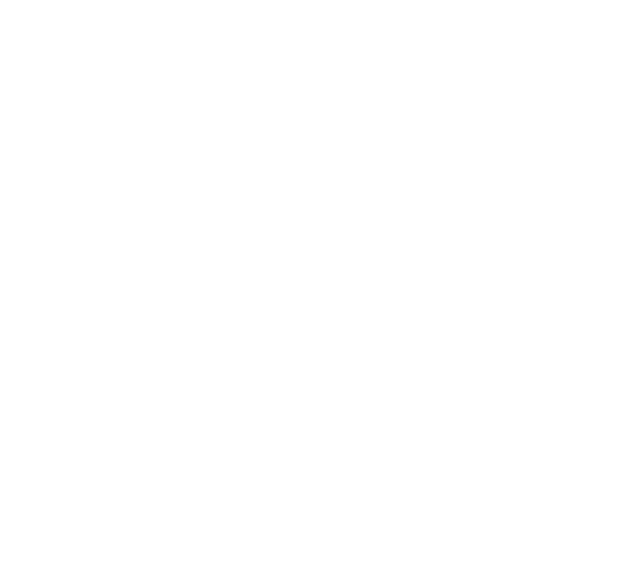
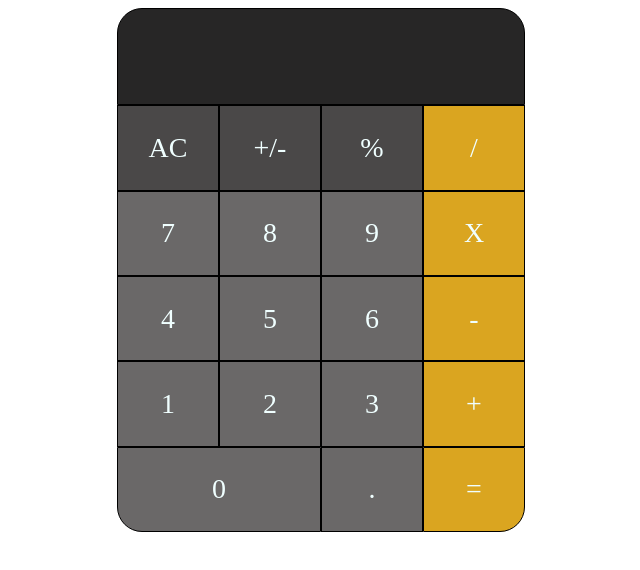
Before and after one commit to WiggityWig/Calculator, a plain HTML site: page index.html in a window 1280 px wide. Shown: the whole page, without its empty margins (298-938 px from the left). Drawn offline with Linux system fonts and the light colour scheme.

Commit message:
add stlye

```diff
--- a/index.html
+++ b/index.html
@@ -8,29 +8,29 @@
     <script src = "script.js" defer></script>
     <title>Document</title>
 </head>
-<body>
+<body id= "body">
     <div id = "calculator-container">
             <div id = "display"></div>
             <div id = "buttons">
-                <div id ="clear" class= "btn" ></div>
-                <div id ="pos-neg" class= "btn"></div>
-                <div id ="percentage" class= "btn"></div>
-                <div id ="divide" class= "btn"></div>
-                <div id ="7" class= "btn"></div>
-                <div id ="8" class= "btn"></div>
-                <div id ="9" class= "btn"></div>
-                <div id ="mult" class= "btn"></div>
-                <div id ="4" class= "btn"></div>
-                <div id ="5" class= "btn"></div>
-                <div id ="6" class= "btn"></div>
-                <div id ="sub" class= "btn"></div>
-                <div id ="1" class= "btn"></div>
-                <div id ="2" class= "btn"></div>
-                <div id ="3" class= "btn"></div>
-                <div id ="add" class= "btn"></div>
-                <div id ="zero" class= "btn"></div>
-                <div id ="decimal" class= "btn"></div>
-                <div id ="equals" class= "btn"></div>
+                <div id ="clear" class= "btn options" >AC</div>
+                <div id ="pos-neg" class= "btn options">+/-</div>
+                <div id ="percentage" class= "btn options">%</div>
+                <div id ="divide" class= "btn op">/</div>
+                <div id ="7" class= "btn">7</div>
+                <div id ="8" class= "btn">8</div>
+                <div id ="9" class= "btn">9</div>
+                <div id ="mult" class= "btn op">X</div>
+                <div id ="4" class= "btn">4</div>
+                <div id ="5" class= "btn">5</div>
+                <div id ="6" class= "btn">6</div>
+                <div id ="sub" class= "btn op">-</div>
+                <div id ="1" class= "btn">1</div>
+                <div id ="2" class= "btn">2</div>
+                <div id ="3" class= "btn">3</div>
+                <div id ="add" class= "btn op">+</div>
+                <div id ="zero" class= "btn zero">0</div>
+                <div id ="decimal" class= "btn">.</div>
+                <div id ="equals" class= "btn op">=</div>
             </div>
             </div>
 
--- a/style.css
+++ b/style.css
@@ -0,0 +1,58 @@
+#body{
+    display:flex;
+    justify-content: center;
+    align-items: center;
+
+}
+
+#calculator-container{
+    display: flex;
+    flex-wrap: wrap;
+    width: 450px;
+    height: 500px;
+    margin: 0;
+}
+
+#display{
+    background-color: rgb(39, 38, 38);
+    border-top-left-radius: 25px;
+    border-top-right-radius: 25px;
+    border: 1px solid black;
+    width: 406px;
+    height: 95.33px;
+
+}
+
+#buttons{
+    display: flex;
+    flex-wrap: wrap;
+}
+
+.btn{
+    color: azure;
+    display: flex;
+    justify-content: center;
+    align-items: center;
+    border:1px solid black;
+    width:100px;
+    height:83.33px;
+    background-color: rgb(106, 104, 104);
+    font-size: 28px;
+}
+
+.btn.zero{
+    width:202px;
+    border-bottom-left-radius: 25px;
+}
+
+#equals{
+    border-bottom-right-radius: 25px;
+}
+
+.btn.op{
+    background-color: goldenrod;
+}
+
+.btn.options{
+    background-color: rgb(74, 72, 72);
+}
```
